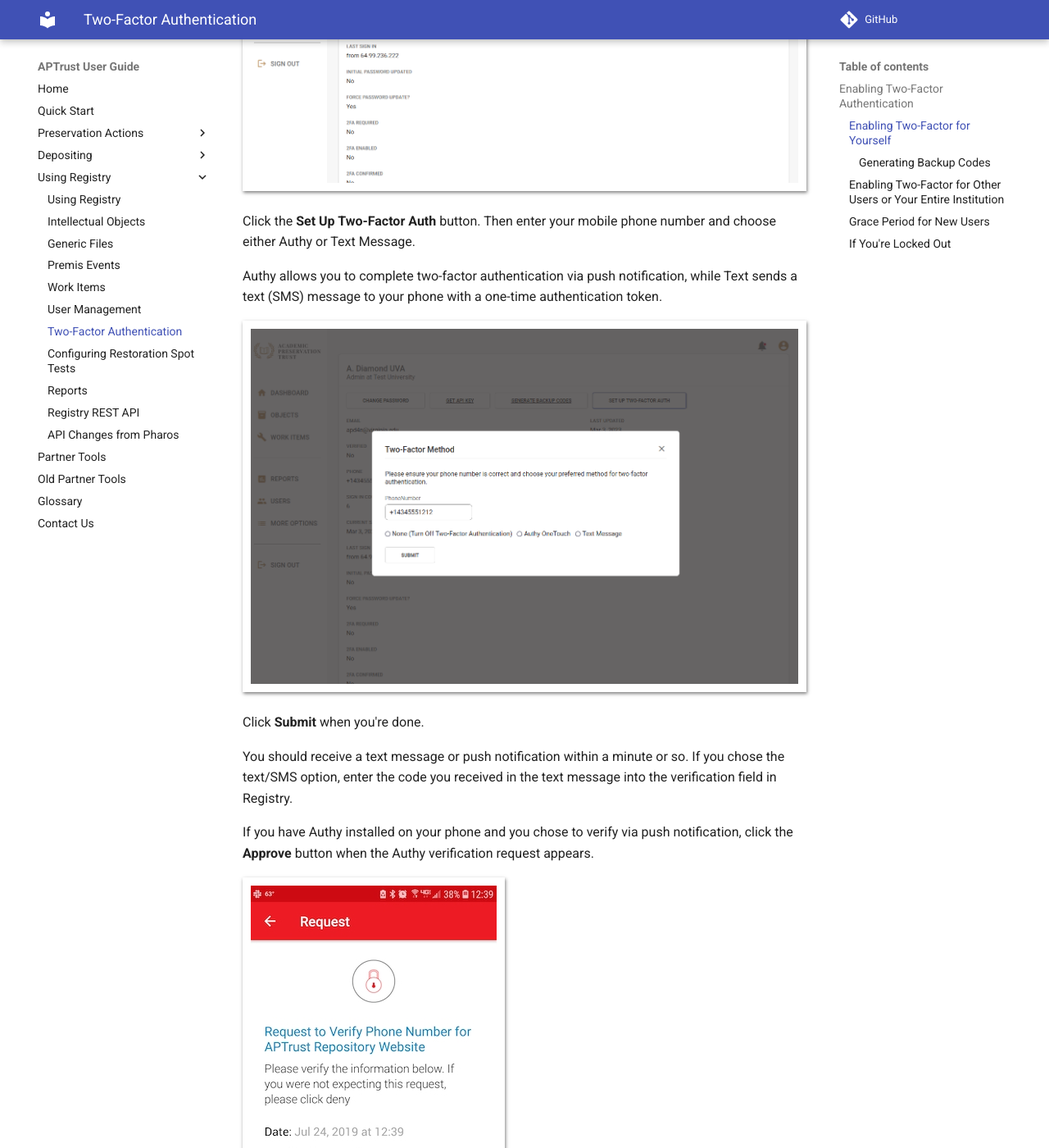
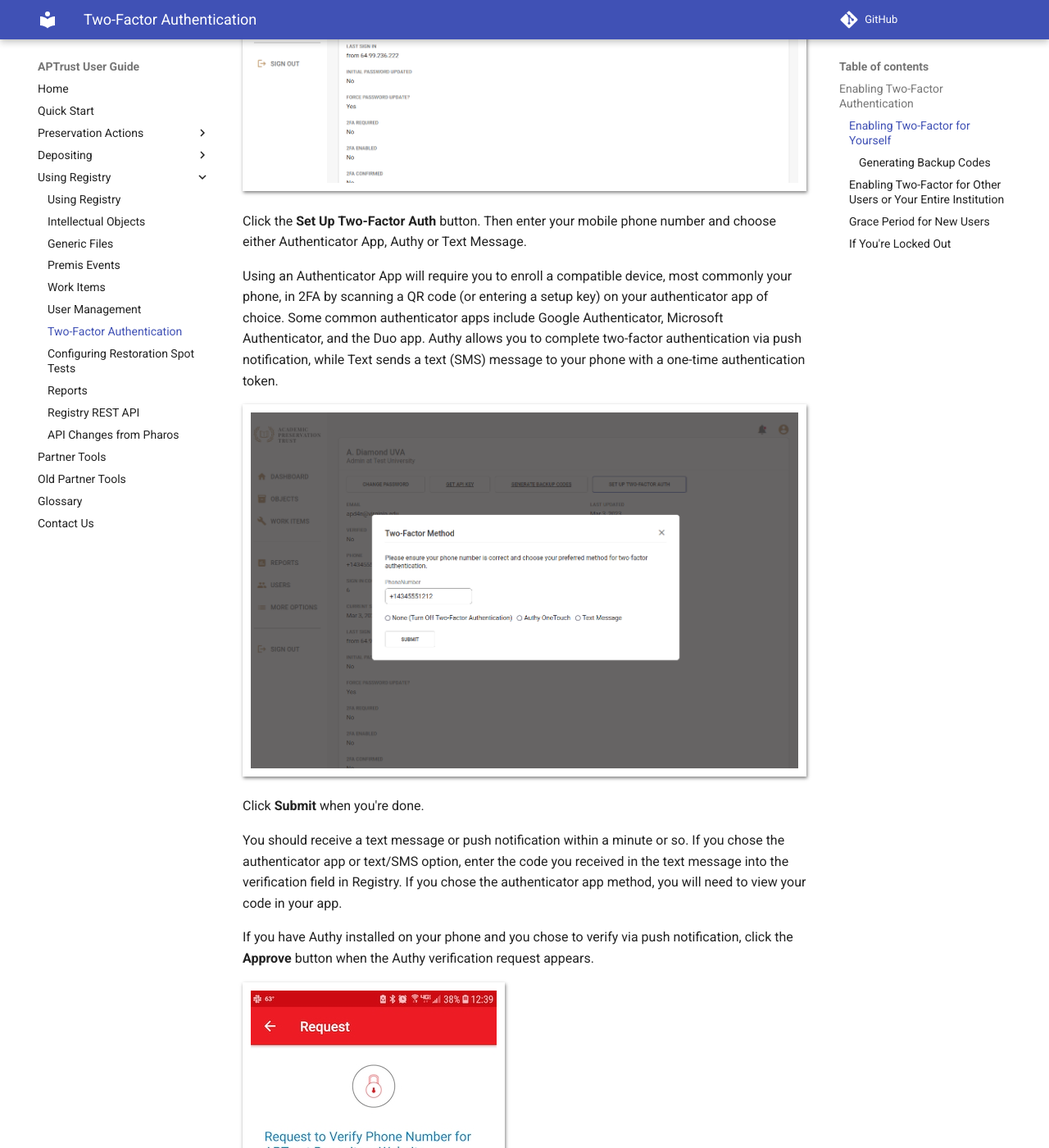
Before and after one commit to APTrust/userguide, an MkDocs documentation site: the page built from docs/registry/two_factor_auth.md, in a window 1280 px wide and 1400 px high, scrolled down 1037 px. Shown: the whole window at 82% size. Built offline with MkDocs 1.6.1 and Material for MkDocs 9.7.7, drawn with Linux system fonts in a browser that asks for light colours; comment, search, counter and statistics services are not loaded.

Commit message:
Added details about authenticator app method of 2FA

```diff
--- a/docs/registry/two_factor_auth.md
+++ b/docs/registry/two_factor_auth.md
@@ -16,15 +16,15 @@
 
 ![Enable two-factor authentication for yourself](../img/registry/MyAccount.png)
 
-Click the __Set Up Two-Factor Auth__ button. Then enter your mobile phone number and choose either Authy or Text Message.
+Click the __Set Up Two-Factor Auth__ button. Then enter your mobile phone number and choose either Authenticator App, Authy or Text Message.
 
-Authy allows you to complete two-factor authentication via push notification, while Text sends a text (SMS) message to your phone with a one-time authentication token.
+Using an Authenticator App will require you to enroll a compatible device, most commonly your phone, in 2FA by scanning a QR code (or entering a setup key) on your authenticator app of choice. Some common authenticator apps include Google Authenticator, Microsoft Authenticator, and the Duo app. Authy allows you to complete two-factor authentication via push notification, while Text sends a text (SMS) message to your phone with a one-time authentication token.
 
 ![Choose two-factor method](../img/registry/TwoFactorMethod.png)
 
 Click __Submit__ when you're done.
 
-You should receive a text message or push notification within a minute or so. If you chose the text/SMS option, enter the code you received in the text message into the verification field in Registry.
+You should receive a text message or push notification within a minute or so. If you chose the authenticator app or text/SMS option, enter the code you received in the text message into the verification field in Registry. If you chose the authenticator app method, you will need to view your code in your app.
 
 If you have Authy installed on your phone and you chose to verify via push notification, click the __Approve__ button when the Authy verification request appears.
 
```
